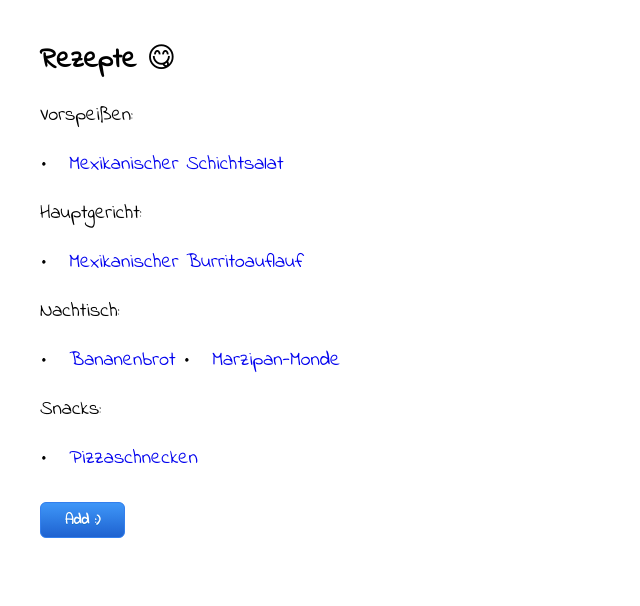
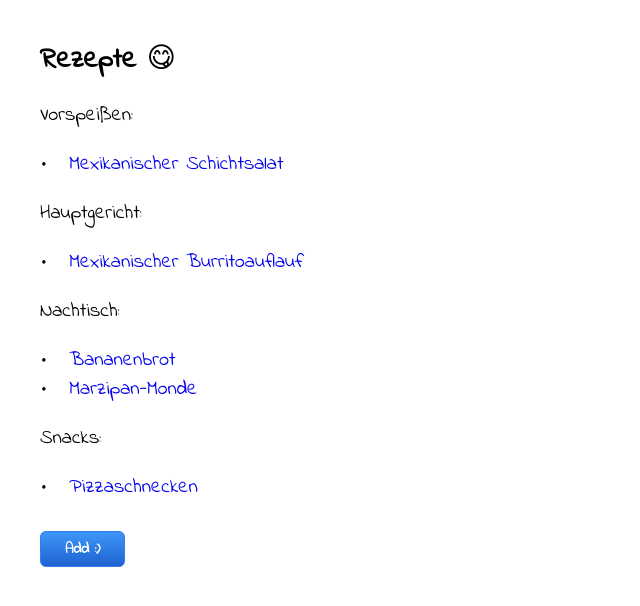
Before and after one commit to elena237/elena237.github.io, a plain HTML site: page index.html in a window 1280 px wide. Shown: the whole page, without its empty margins (0-640 px from the left). Drawn offline with Linux system fonts and the light colour scheme.

Commit message:
Add files via upload

```diff
--- a/index.html
+++ b/index.html
@@ -17,7 +17,7 @@
         &#8226; &nbsp; <a id = "hauptgericht1" class="hauptgericht" href="https://www.chefkoch.de/rezepte/401811129241054/Mexikanischer-Burritoauflauf.html" target="_blank">Mexikanischer Burritoauflauf</a>
         <p id="nachtische">Nachtisch:  </p>
         &#8226; &nbsp; <a id = "nachtisch1" class="nachtisch" href="https://www.elle.de/low-carb-bananenbrot" target="_blank">Bananenbrot</a>
-        &#8226; &nbsp; <a id = "nachtisch2" class="nachtisch" href="https://www.swr.de/buffet/back-attacke-mit-annie-marzipan-monde/-/id=98256/did=25021884/nid=98256/1085ugp/index.html" target="_blank">Marzipan-Monde</a>
+         <br/>&#8226; &nbsp; <a id = "nachtisch2" class="nachtisch" href="https://www.swr.de/buffet/back-attacke-mit-annie-marzipan-monde/-/id=98256/did=25021884/nid=98256/1085ugp/index.html" target="_blank">Marzipan-Monde</a>
         <p id="snacks">Snacks: </p>
         &#8226; &nbsp; <a id = "snack1" class="snack" href="https://mariaesschmecktmir.com/schnelle-pizzaschnecken/" target="_blank">Pizzaschnecken</a>
         <br/> <br/> <button id="buttonAdd">Add :)</button>
```
